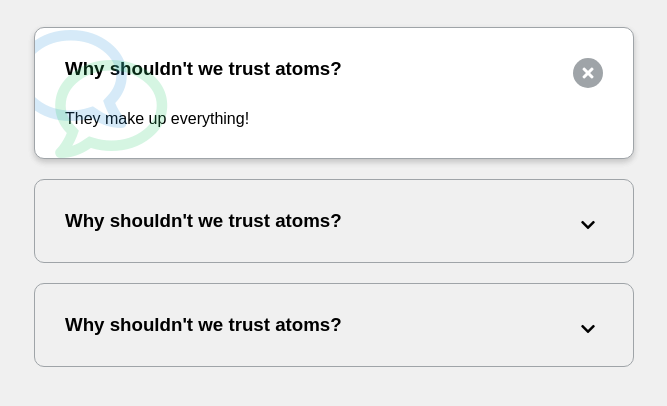
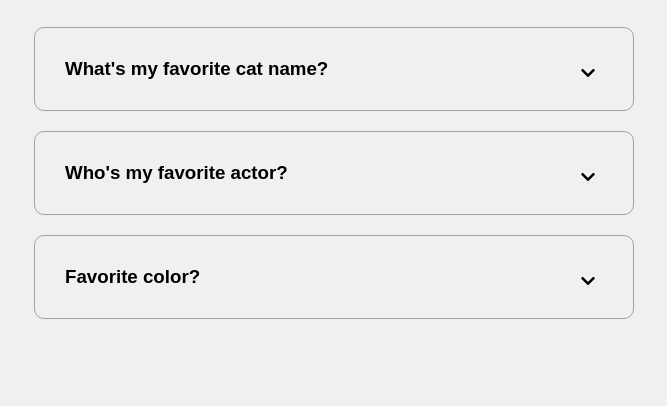
Before and after one commit to sethlewandowski/fiftyProjectsfiftyDays, a plain HTML site: page faq/index.html in a window 1280 px wide. Shown: the part 90-496 px from the top of the page, without its empty margins (306-973 px from the left). Drawn offline with Linux system fonts and the light colour scheme; a web font is replaced by a local one.

Commit message:
finished faq project

```diff
--- a/faq/index.html
+++ b/faq/index.html
@@ -15,9 +15,9 @@
   <body>
     <h1>Frequently Asked Questions</h1>
     <div class="faq-container">
-      <div class="faq active">
-        <h3 class="faq-title">Why shouldn't we trust atoms?</h3>
-        <p class="faq-text">They make up everything!</p>
+      <div class="faq">
+        <h3 class="faq-title">What's my favorite cat name?</h3>
+        <p class="faq-text">Moby</p>
         <button class="faq-toggle">
           <i class="fas fa-chevron-down"></i>
           <i class="fas fa-times"></i>
@@ -25,16 +25,16 @@
       </div>
 
       <div class="faq">
-        <h3 class="faq-title">Why shouldn't we trust atoms?</h3>
-        <p class="faq-text">They make up everything!</p>
+        <h3 class="faq-title">Who's my favorite actor?</h3>
+        <p class="faq-text">Tom Hanks!</p>
         <button class="faq-toggle">
           <i class="fas fa-chevron-down"></i>
           <i class="fas fa-times"></i>
         </button>
       </div>
       <div class="faq">
-        <h3 class="faq-title">Why shouldn't we trust atoms?</h3>
-        <p class="faq-text">They make up everything!</p>
+        <h3 class="faq-title">Favorite color?</h3>
+        <p class="faq-text">The Proof is in the Purple!</p>
         <button class="faq-toggle">
           <i class="fas fa-chevron-down"></i>
           <i class="fas fa-times"></i>
--- a/faq/script.js
+++ b/faq/script.js
@@ -1,8 +1,10 @@
 // first bring in all buttons
 const faqs = document.querySelectorAll('.faq-toggle')
 
+// now loop through entire list of buttons and add a click listener
 faqs.forEach((faq) => {
   faq.addEventListener('click', () => {
+    // when button gets clicked, toggle the active class
     faq.parentNode.classList.toggle('active')
   })
 })
```
